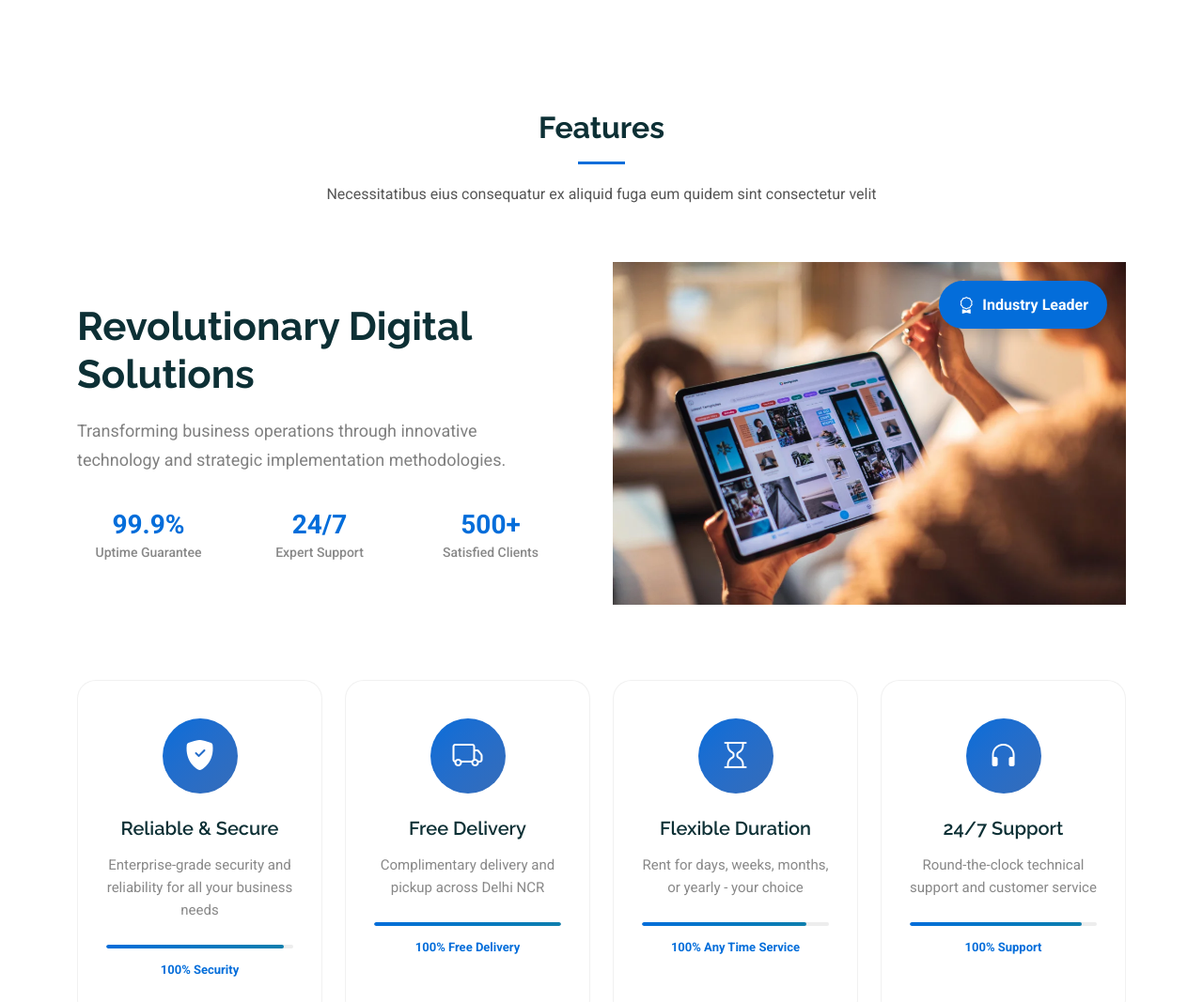
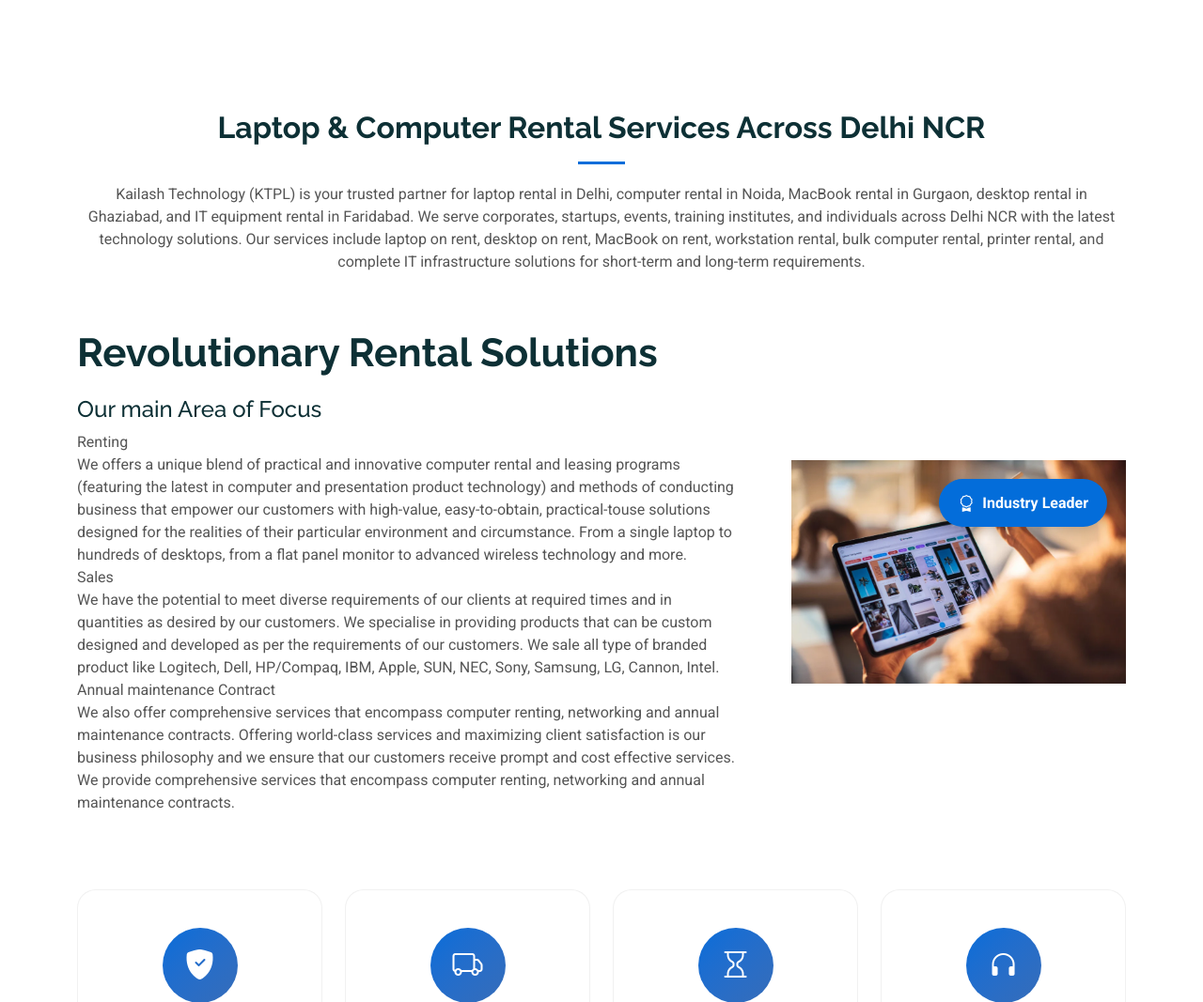
Before and after one commit to sanjaysirohee/ktpl, a plain HTML site: page index.html in a window 1280 px wide. Shown: the part 4551-5618 px from the top of the page at 94% size. Drawn offline with Linux system fonts and the light colour scheme; animation ran at ten frames a second.

Commit message:
feature changed
done

```diff
--- a/index.html
+++ b/index.html
@@ -723,34 +723,36 @@
 
       <!-- Section Title -->
       <div class="container section-title" data-aos="fade-up">
-        <h2>Features</h2>
-        <p>Necessitatibus eius consequatur ex aliquid fuga eum quidem sint consectetur velit</p>
+        <h2>Laptop & Computer Rental Services Across Delhi NCR</h2>
+        <p>Kailash Technology (KTPL) is your trusted partner for laptop rental in Delhi, computer rental in Noida, MacBook rental in Gurgaon, desktop rental in Ghaziabad, and IT equipment rental in Faridabad. We serve corporates, startups, events, training institutes, and individuals across Delhi NCR with the latest technology solutions. Our services include laptop on rent, desktop on rent, MacBook on rent, workstation rental, bulk computer rental, printer rental, and complete IT infrastructure solutions for short-term and long-term requirements.</p>
       </div><!-- End Section Title -->
 
       <div class="container" data-aos="fade-up" data-aos-delay="100">
 
         <div class="row align-items-center mb-5">
-          <div class="col-lg-6" data-aos="fade-right" data-aos-delay="200">
+          <div class="col-lg-8" data-aos="fade-right" data-aos-delay="200">
             <div class="features-intro">
-              <h2>Revolutionary Digital Solutions</h2>
-              <p>Transforming business operations through innovative technology and strategic implementation methodologies.</p>
-              <div class="highlights-grid">
+              <h2>Revolutionary Rental Solutions</h2>
+              <h4 >Our main Area of Focus</h4>
+              <div >
                 <div class="highlight-item">
-                  <div class="highlight-number">99.9%</div>
-                  <div class="highlight-text">Uptime Guarantee</div>
+                  <div class="">Renting</div>
+                  <div >We offers a unique blend of practical and innovative computer rental and leasing programs (featuring the latest in computer and presentation product technology) and methods of conducting business that empower our customers with high-value, easy-to-obtain, practical-touse solutions designed for the realities of their particular environment and circumstance. From a single laptop to hundreds of desktops, from a flat panel monitor to advanced wireless technology and more.</div>
                 </div>
                 <div class="highlight-item">
-                  <div class="highlight-number">24/7</div>
-                  <div class="highlight-text">Expert Support</div>
+                  <div class="highlight-number">Sales</div>
+                  <div class="highlight-text">We have the potential to meet diverse requirements of our clients at required times and in quantities as desired by our customers. We specialise in providing products that can be custom designed and developed as per the requirements of our customers. We sale all type of branded product like Logitech, Dell, HP/Compaq, IBM, Apple, SUN, NEC, Sony, Samsung, LG, Cannon, Intel.
+
+</div>
                 </div>
                 <div class="highlight-item">
-                  <div class="highlight-number">500+</div>
-                  <div class="highlight-text">Satisfied Clients</div>
-                </div>
-              </div>
-            </div>
-          </div>
-          <div class="col-lg-6" data-aos="fade-left" data-aos-delay="300">
+                  <div class="highlight-number">Annual maintenance Contract</div>
+                  <div class="highlight-text">We also offer comprehensive services that encompass computer renting, networking and annual maintenance contracts. Offering world-class services and maximizing client satisfaction is our business philosophy and we ensure that our customers receive prompt and cost effective services. We provide comprehensive services that encompass computer renting, networking and annual maintenance contracts.</div>
+                </div>
+              </div>
+            </div>
+          </div>
+          <div class="col-lg-4" data-aos="fade-left" data-aos-delay="300">
             <div class="featured-image-container">
               <img src="assets/img/features/features-3.webp" alt="Digital Solutions" class="img-fluid">
               <div class="floating-badge">
```
